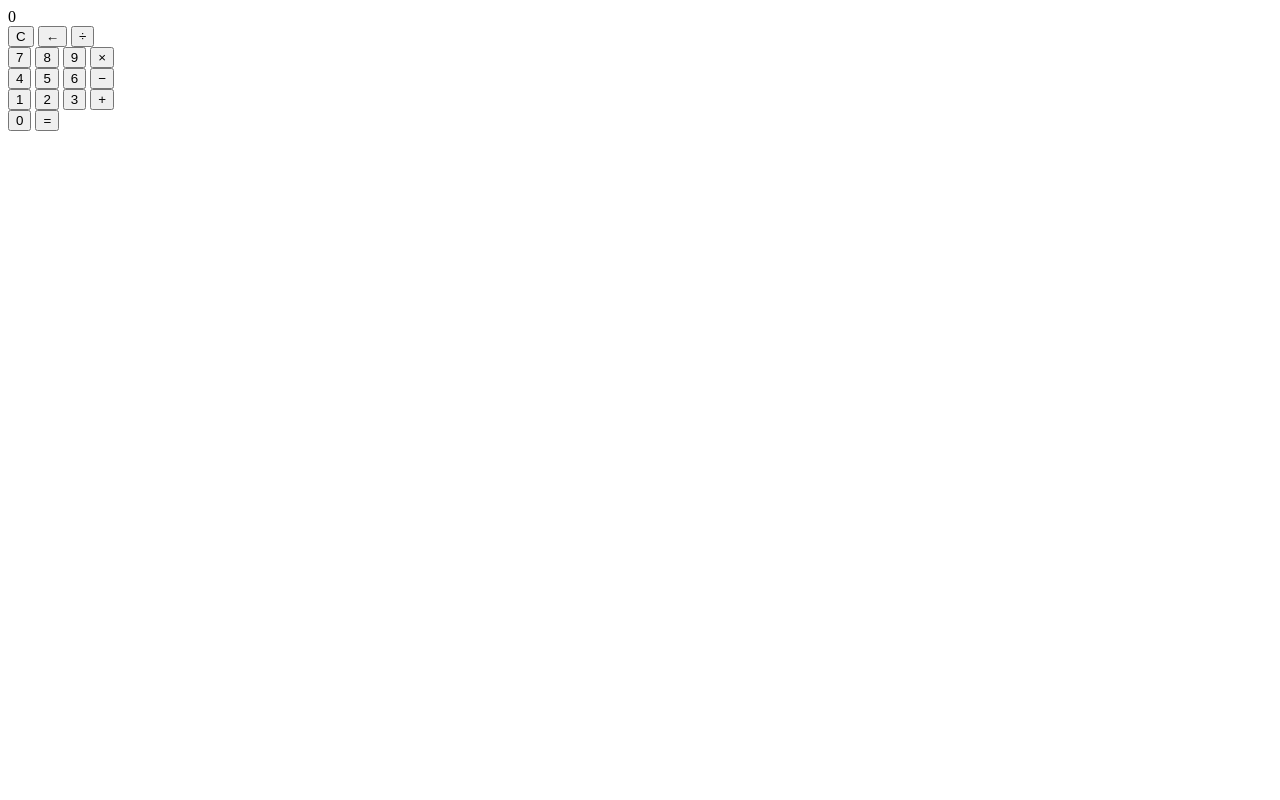
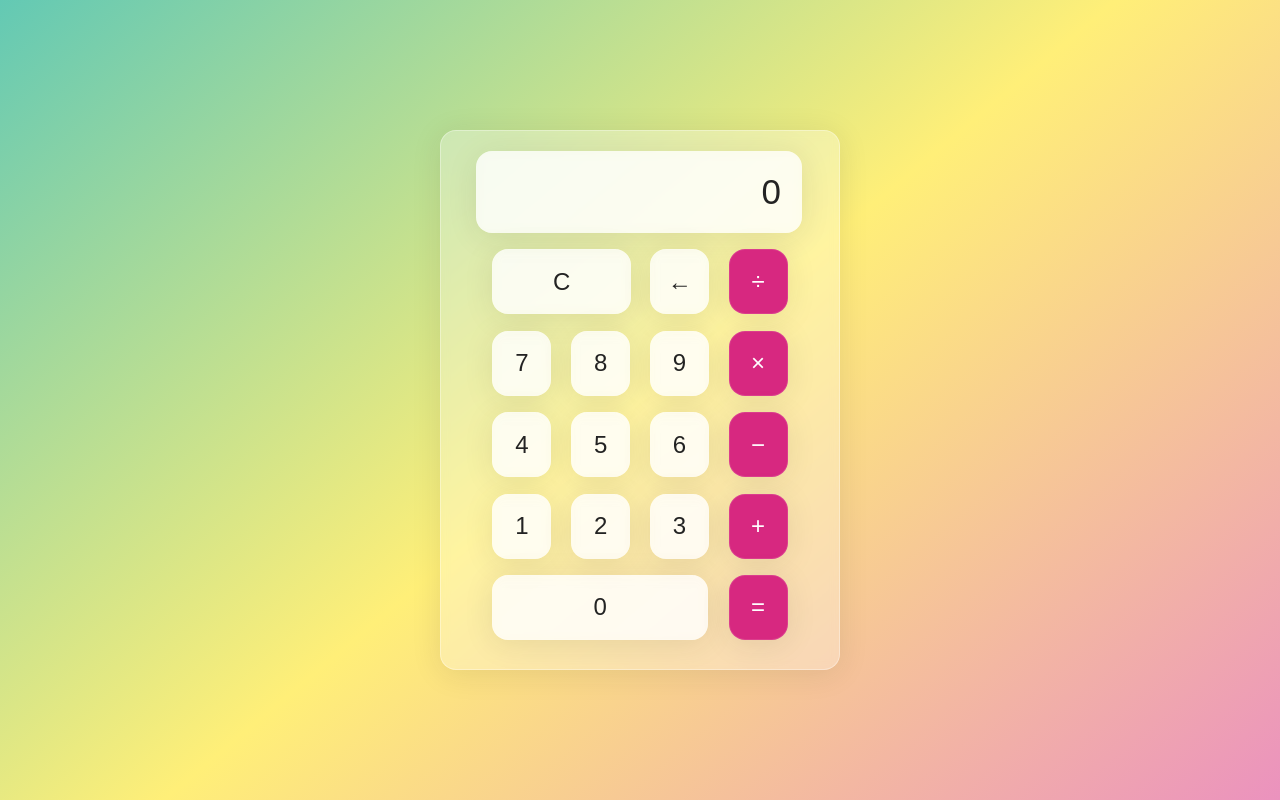
Before and after one commit to niallswan/Calculator, a plain HTML site: page index.html in a window 1280 px wide. Drawn offline with Linux system fonts and the light colour scheme.

Commit message:
CSS code added

```diff
--- a/index.html
+++ b/index.html
@@ -24,7 +24,7 @@
                 <button class="calc-button">
                     &larr;
                 </button>
-                <button clas="calc-button">
+                <button class="calc-button">
                     &divide;
                 </button>
             </div>
@@ -82,8 +82,6 @@
                     &equals;
                 </button>
             </div>
-
-
         </section>
     </div>
 
--- a/style.css
+++ b/style.css
@@ -0,0 +1,106 @@
+html{
+    box-sizing: border-box;
+    height: 100%;
+}
+
+*,
+*::before,
+*::after{
+    box-sizing:inherit;
+    margin: 0;
+    padding: 0;
+}
+
+body{
+    align-items: center;
+    background: linear-gradient(320deg, #eb92be, #ffef78, #63c9b4);
+    display: flex;
+    font-family: 'Dosis', sans-serif;
+    font-display: swap;
+    height: inherit;
+    justify-content: center;
+}
+
+.wrapper{
+    backdrop-filter: blur(5.5px);
+    -webkit-backdrop-filter: blur(5.5px);
+    background: (rgba(255,255,255,0.75));
+    border: 1px solid rgba(255,255,255,0.01);
+    border-radius: 16px;
+    box-shadow: 0 4px 30px rgba(35,35,35,0.1);
+    color: #232323;
+    backdrop-filter: blur(4px);
+    -webkit-backdrop-filter: blur(4px);
+    background: rgba(255,255,255,0.30);
+    border: 1px solid rgba(255,255,255,0.34);
+    flex-basis: 400px;
+    height: 540px;
+    padding: 20px 35px;
+}
+
+.screen{
+    backdrop-filter: blur(5.5px);
+    -webkit-backdrop-filter: blur(5.5px);
+    background: rgba(255,255,255,0.75);
+    border: 1px solid rgba(255,255,255,0.01);
+    border-radius: 16px;
+    box-shadow: 0 4px 30px rgba(35,35,35,0.1);
+    color: #232323;
+    font-size: 35px;
+    overflow: auto;
+    padding: 20px;
+    text-align: right;
+    width: 326px;
+}
+
+.calc-button-row{
+    display: flex;
+    justify-content: space-between;
+    margin: 5%;
+}
+
+.calc-button{
+    backdrop-filter: blur(5.5px);
+    -webkit-backdrop-filter: blur(5.5px);
+    background: rgba(255,255,255,0.75);
+    border: 1px solid rgba(255,255,255,0.1);
+    border-radius: 16px;
+    box-shadow: 0 4px 30px rgba(35,35,35,0.1);
+    color: #232323;
+    flex-basis: 20%;
+    font-family: inherit;
+    font-size: 24px;
+    height: 65px;
+}
+
+.calc-button:last-child{
+    backdrop-filter: blur(5.5px);
+    -webkit-backdrop-filter: blur(5.5px);
+    background: rgba(255,255,255,0.75);
+    border: 1px solid rgba(255,255,255,0.1);
+    border-radius: 16px;
+    box-shadow: 0 4px 30px rgba(35,35,35,0.1);
+    color: #fff;
+    background: #d72880;
+}
+
+.calc-button:last-child:hover{
+    background-color: inherit;
+    color: inherit;
+}
+
+.calc-button:hover{
+    background-color: inherit;
+}
+
+.calc-button:active{
+    background-color: #ffef78;
+}
+
+.double{
+    flex-basis: 47%;
+}
+
+.triple{
+    flex-basis: 73%;
+}
```
